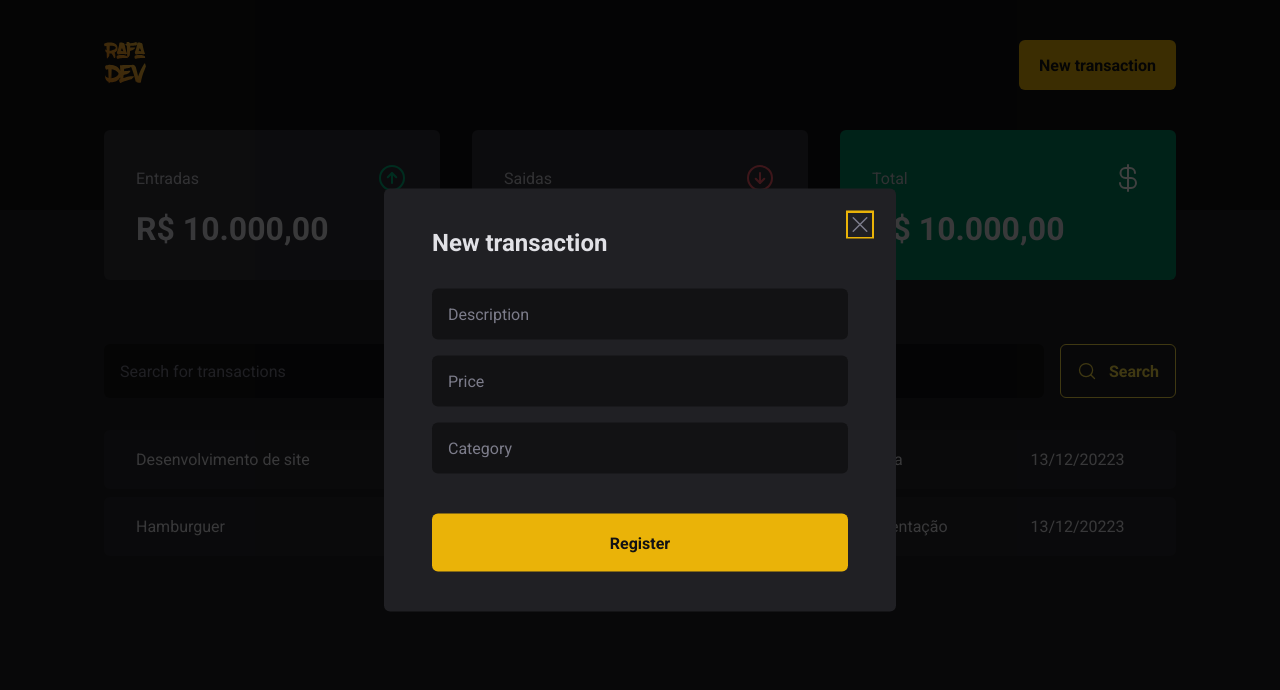
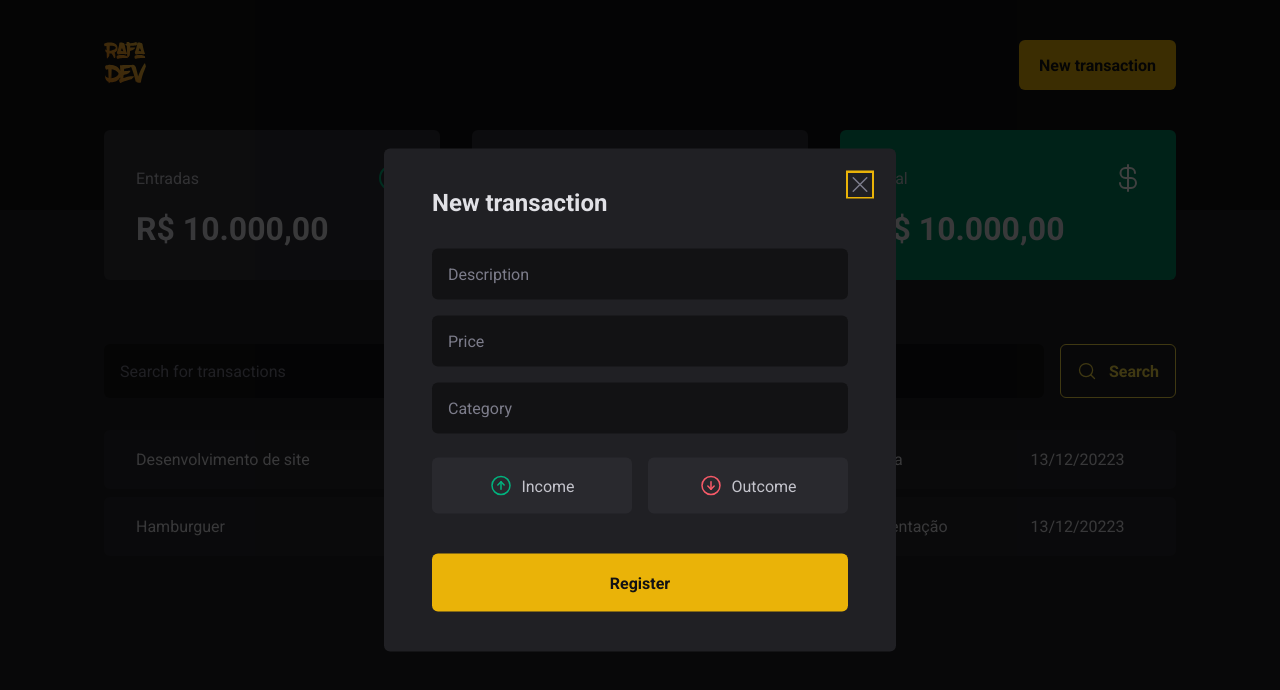
Before and after one commit to rafaelmartins92/ignite, a React (Vite) app in the folder aulas/03-dt-money/: page / in a window 1280 px wide. Both pictures are taken after a click on the button "New transaction". Shown: the top 690 px of the page. Built offline with nearby package versions, Linux system fonts and the light colour scheme.

Commit message:
style: style income and outcome buttons

```diff
--- a/aulas/03-dt-money/src/components/NewTransactionModal/intex.tsx
+++ b/aulas/03-dt-money/src/components/NewTransactionModal/intex.tsx
@@ -1,7 +1,13 @@
 import * as Dialog from '@radix-ui/react-dialog';
-import { X } from 'phosphor-react';
+import { ArrowCircleDown, ArrowCircleUp, X } from 'phosphor-react';
 
-import { CloseButton, Content, Overlay } from './styles';
+import {
+  CloseButton,
+  Content,
+  Overlay,
+  TransactionType,
+  TransactionTypeButton,
+} from './styles';
 
 export function NewTransactionModal() {
   return (
@@ -20,6 +26,16 @@
           <input type="number" placeholder="Price" required />
           <input type="text" placeholder="Category" required />
 
+          <TransactionType>
+            <TransactionTypeButton variant="income">
+              <ArrowCircleUp size={24} />
+              Income
+            </TransactionTypeButton>
+            <TransactionTypeButton variant="outcome">
+              <ArrowCircleDown size={24} />
+              Outcome
+            </TransactionTypeButton>
+          </TransactionType>
           <button type="submit">Register</button>
         </form>
       </Content>
--- a/aulas/03-dt-money/src/components/NewTransactionModal/styles.ts
+++ b/aulas/03-dt-money/src/components/NewTransactionModal/styles.ts
@@ -66,5 +66,36 @@
   right: 1.5rem;
   line-height: 0;
   cursor: pointer;
-  color: ${props => props.theme['gray-500']};
-`
+  color: ${(props) => props.theme['gray-500']};
+`;
+
+export const TransactionType = styled.div`
+  display: grid;
+  grid-template-columns: repeat(2, 1fr);
+  gap: 1rem;
+  margin-top: 0.5rem;
+`;
+
+interface TransactionTypeButtonProps {
+  variant: 'income' | 'outcome';
+}
+
+export const TransactionTypeButton = styled.div<TransactionTypeButtonProps>`
+  background: ${(props) => props.theme['gray-700']};
+  padding: 1rem;
+  display: flex;
+  align-items: center;
+  justify-content: center;
+  gap: 0.5rem;
+  border-radius: 6px;
+  cursor: pointer;
+  border: 0;
+  color: ${(props) => props.theme['gray-300']};
+
+  svg {
+    color: ${(props) =>
+      props.variant === 'income'
+        ? props.theme['green-300']
+        : props.theme['red-300']};
+  }
+`;
```
